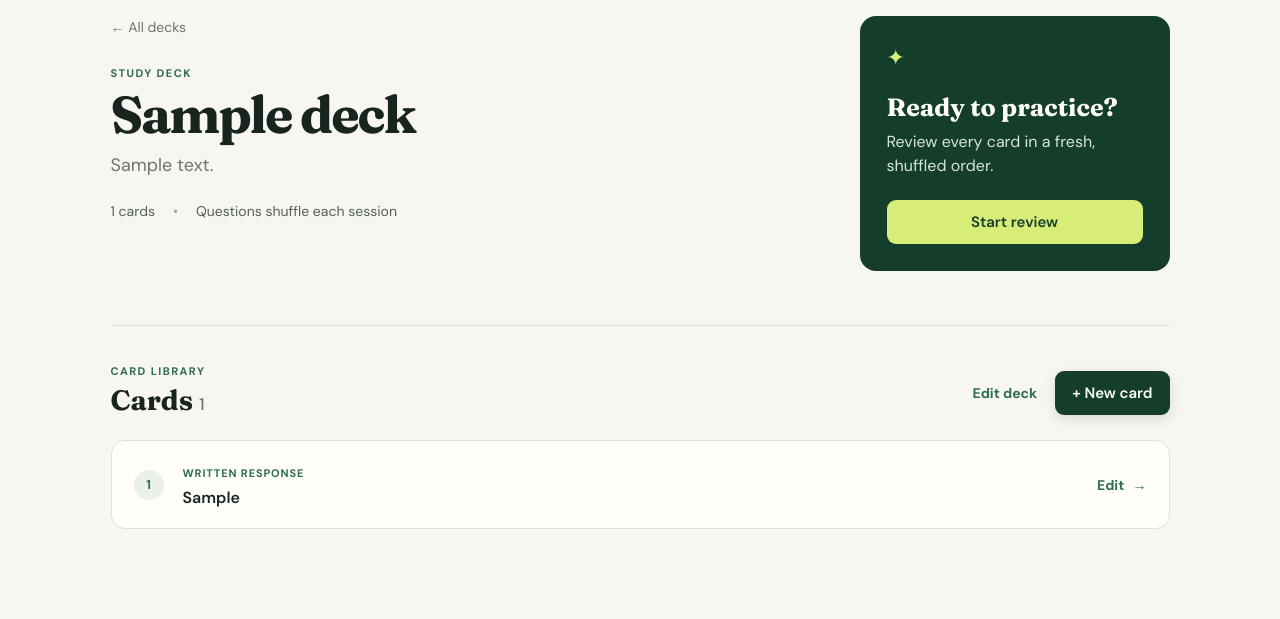
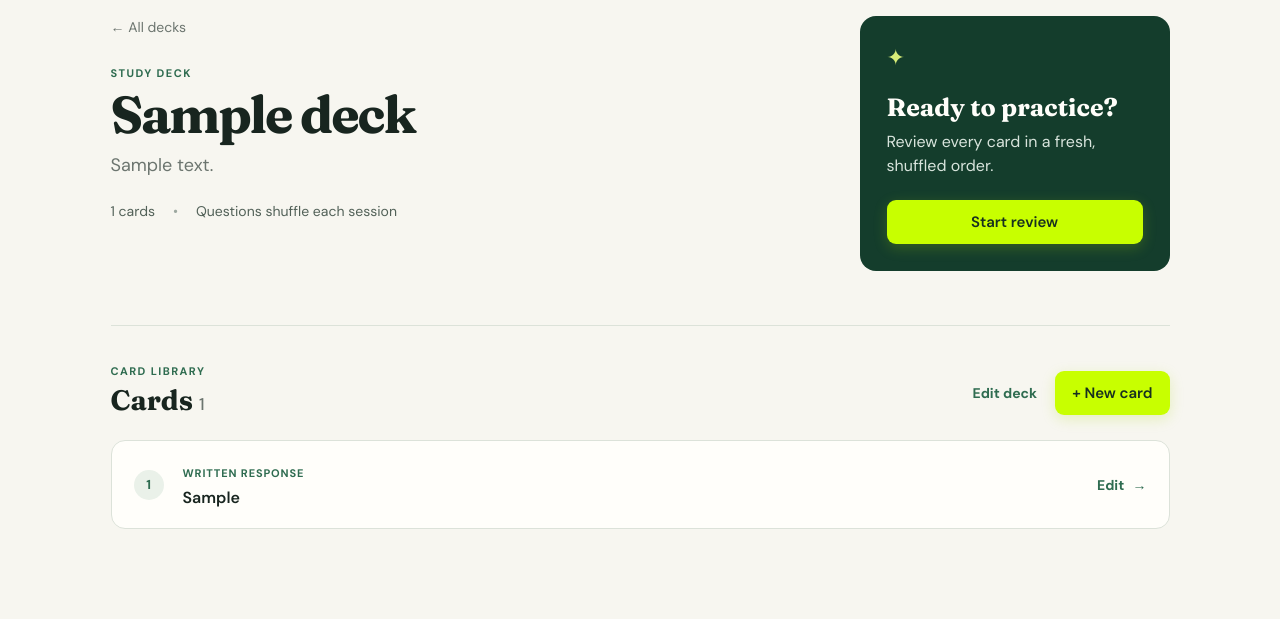
Before and after one commit to dbaker10000/Andrew, a Flask app: page /decks/1 in a window 1280 px wide. Shown: the part 191-810 px from the top of the page. Run offline with Flask 3, Linux system fonts and the light colour scheme; a user stored in the database is signed in; tables that the repository leaves empty hold one stand-in row (values such as "Sample post"); one stand-in notice (Sample message) is shown; some libraries are stand-ins or nearby versions.

Commit message:
Add restrained chartreuse deck accents

```diff
--- /dev/null
+++ b/static/accent.css
@@ -0,0 +1 @@
+.primary.accent{background:#c8ff00;color:#17301f!important;box-shadow:0 4px 14px #a8dc0038}.primary.accent:hover{background:#b7ea00}.study-panel .primary.accent{background:#c8ff00;color:#17301f!important}
--- a/templates/base.html
+++ b/templates/base.html
@@ -1 +1 @@
-<!doctype html><html><head><meta charset="utf-8"><meta name="viewport" content="width=device-width,initial-scale=1"><title>Recall</title><link rel="stylesheet" href="{{url_for('static',filename='app.css')}}"></head><body>{% if current_user.is_authenticated %}<header><a href="{{url_for('home')}}">✦ Recall</a><a href="{{url_for('home')}}">Decks</a><a href="{{url_for('change_password')}}">Change password</a>{% if current_user.is_admin %}<a href="{{url_for('users')}}">Admin</a>{% endif %}<span>{{current_user.username}}</span><form method="post" action="{{url_for('logout')}}"><input type="hidden" name="csrf_token" value="{{csrf_token()}}"><button>Sign out</button></form></header>{% endif %}<main>{% for c,m in get_flashed_messages(with_categories=true) %}<p class="flash">{{m}}</p>{% endfor %}{% block content %}{% endblock %}</main></body></html>
+<!doctype html><html><head><meta charset="utf-8"><meta name="viewport" content="width=device-width,initial-scale=1"><title>Recall</title><link rel="stylesheet" href="{{url_for('static',filename='app.css')}}"><link rel="stylesheet" href="{{url_for('static',filename='accent.css')}}"></head><body>{% if current_user.is_authenticated %}<header><a href="{{url_for('home')}}">✦ Recall</a><a href="{{url_for('home')}}">Decks</a><a href="{{url_for('change_password')}}">Change password</a>{% if current_user.is_admin %}<a href="{{url_for('users')}}">Admin</a>{% endif %}<span>{{current_user.username}}</span><form method="post" action="{{url_for('logout')}}"><input type="hidden" name="csrf_token" value="{{csrf_token()}}"><button>Sign out</button></form></header>{% endif %}<main>{% for c,m in get_flashed_messages(with_categories=true) %}<p class="flash">{{m}}</p>{% endfor %}{% block content %}{% endblock %}</main></body></html>
--- a/templates/deck.html
+++ b/templates/deck.html
@@ -1,4 +1,4 @@
 {% extends 'base.html' %}{% block content %}
-<section class="deck-hero"><div class="deck-copy"><a class="crumb" href="{{url_for('home')}}">← All decks</a><p class="eyebrow">STUDY DECK</p><h1>{{deck.title}}</h1><p class="deck-description">{{deck.description or 'Add a short description to explain what this deck covers.'}}</p><div class="deck-meta"><span>{{deck.cards|length}} cards</span><span>Questions shuffle each session</span></div></div><aside class="study-panel"><div class="study-panel-icon">✦</div><h2>Ready to practice?</h2><p>Review every card in a fresh, shuffled order.</p><form method="post" action="{{url_for('start',id=deck.id)}}"><input type="hidden" name="csrf_token" value="{{csrf_token()}}"><button class="primary wide" {% if not deck.cards %}disabled{% endif %}>Start review</button></form>{% if not deck.cards %}<small>Add your first card to unlock review.</small>{% endif %}</aside></section>
-<section class="cards-section"><div class="section-heading"><div><p class="eyebrow">CARD LIBRARY</p><h2>Cards <span>{{deck.cards|length}}</span></h2></div><div class="deck-actions"><a class="quiet-action" href="{{url_for('edit_deck',id=deck.id)}}">Edit deck</a><a class="primary" href="{{url_for('new_card',id=deck.id)}}">+ New card</a></div></div>{% if deck.cards %}<div class="card-list">{% for card in deck.cards %}<article class="card-row"><div class="card-number">{{loop.index}}</div><div class="card-summary"><span class="kind-pill">{{'Multiple choice' if card.kind=='multiple_choice' else 'Written response'}}</span><h3>{{card.prompt}}</h3></div><a class="edit-card" href="{{url_for('edit_card',id=card.id)}}">Edit <span>→</span></a></article>{% endfor %}</div>{% else %}<div class="empty-cards"><div class="empty-icon">+</div><h2>Start with your first card</h2><p>Create questions and answers, then review them in a shuffled session.</p><a class="primary" href="{{url_for('new_card',id=deck.id)}}">Create a card</a></div>{% endif %}</section>
+<section class="deck-hero"><div class="deck-copy"><a class="crumb" href="{{url_for('home')}}">← All decks</a><p class="eyebrow">STUDY DECK</p><h1>{{deck.title}}</h1><p class="deck-description">{{deck.description or 'Add a short description to explain what this deck covers.'}}</p><div class="deck-meta"><span>{{deck.cards|length}} cards</span><span>Questions shuffle each session</span></div></div><aside class="study-panel"><div class="study-panel-icon">✦</div><h2>Ready to practice?</h2><p>Review every card in a fresh, shuffled order.</p><form method="post" action="{{url_for('start',id=deck.id)}}"><input type="hidden" name="csrf_token" value="{{csrf_token()}}"><button class="primary accent wide" {% if not deck.cards %}disabled{% endif %}>Start review</button></form>{% if not deck.cards %}<small>Add your first card to unlock review.</small>{% endif %}</aside></section>
+<section class="cards-section"><div class="section-heading"><div><p class="eyebrow">CARD LIBRARY</p><h2>Cards <span>{{deck.cards|length}}</span></h2></div><div class="deck-actions"><a class="quiet-action" href="{{url_for('edit_deck',id=deck.id)}}">Edit deck</a><a class="primary accent" href="{{url_for('new_card',id=deck.id)}}">+ New card</a></div></div>{% if deck.cards %}<div class="card-list">{% for card in deck.cards %}<article class="card-row"><div class="card-number">{{loop.index}}</div><div class="card-summary"><span class="kind-pill">{{'Multiple choice' if card.kind=='multiple_choice' else 'Written response'}}</span><h3>{{card.prompt}}</h3></div><a class="edit-card" href="{{url_for('edit_card',id=card.id)}}">Edit <span>→</span></a></article>{% endfor %}</div>{% else %}<div class="empty-cards"><div class="empty-icon">+</div><h2>Start with your first card</h2><p>Create questions and answers, then review them in a shuffled session.</p><a class="primary accent" href="{{url_for('new_card',id=deck.id)}}">Create a card</a></div>{% endif %}</section>
 {% endblock %}
```
